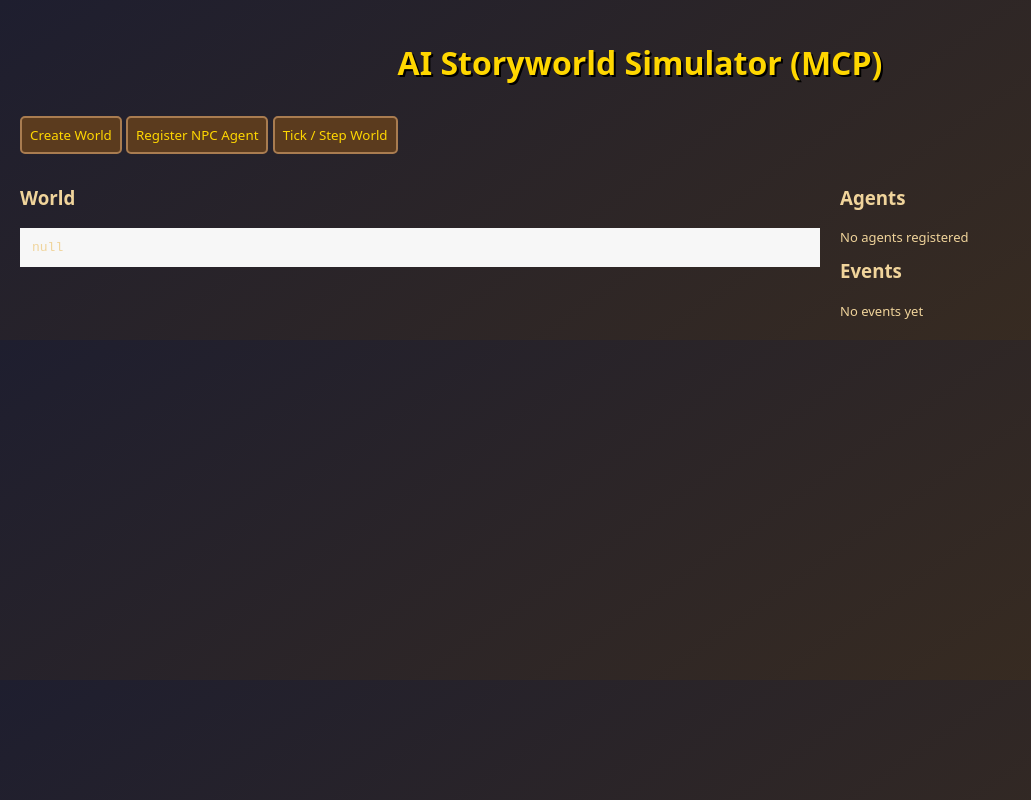
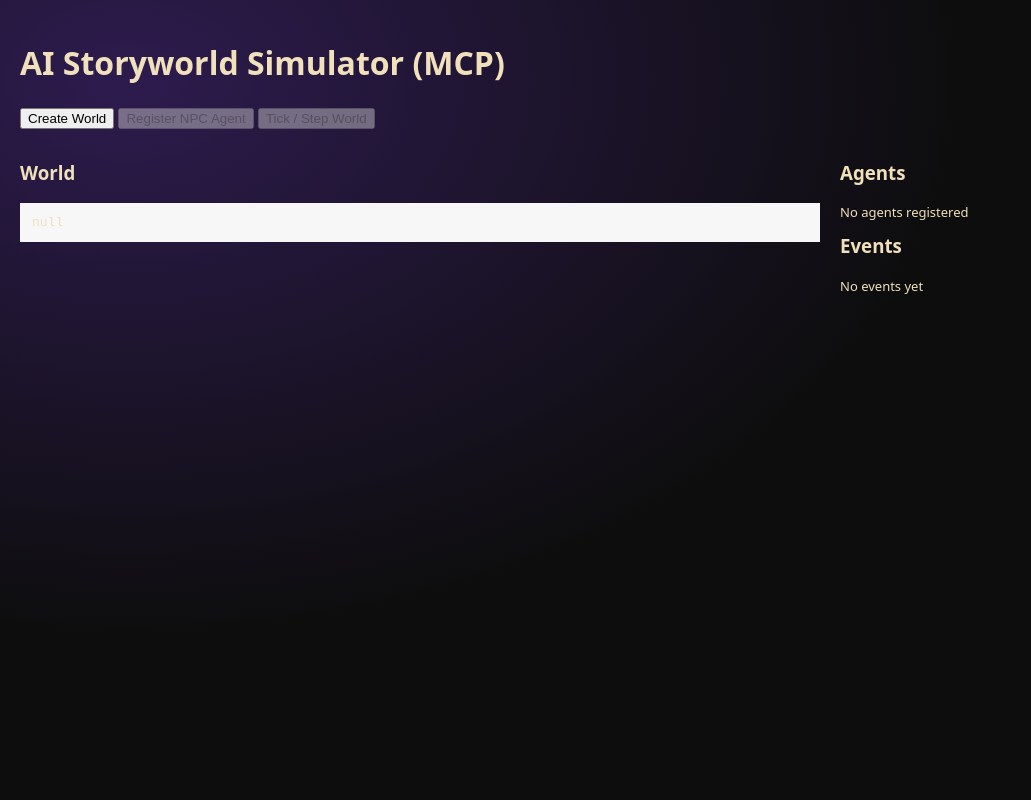
Before and after one commit to ayushsh37/AI-Storyworld-frontend, a React (Vite) app: page / in a window 1280 px wide. Shown: the whole page, without its empty margins (0-1031 px from the left). Built offline with nearby package versions, Linux system fonts and the light colour scheme.

Commit message:
Update style.css

```diff
--- a/style.css
+++ b/style.css
@@ -1,74 +1,141 @@
-body {
-  font-family: 'MedievalSharp', cursive;
-  background: linear-gradient(145deg, #1e1e2f, #3b2d1f);
-  color: #f0d49b;
-  margin: 0;
-  padding: 0;
+/* Global RPG Theme */
+:root {
+  --gold: #ffd700;
+  --gold-dark: #a67c00;
+  --wood: #7b4b1d;
+  --wood-dark: #5e3613;
+  --parchment: #fdf5e6;
+  --ink: #2b1e12;
+  --panel-bg: rgba(0, 0, 0, 0.6);
 }
 
-.container {
-  max-width: 800px;
-  margin: auto;
-  padding: 20px;
+* { box-sizing: border-box; }
+html, body, #root { height: 100%; }
+
+body {
+  margin: 0;
+  font-family: 'MedievalSharp', cursive;
+  color: #f0e0bb;
+  background: radial-gradient(1200px 800px at 10% 10%, #2d1b4e, #0d0d0d 70%);
+  background-attachment: fixed;
 }
 
-h1 {
-  text-align: center;
-  color: #ffd700;
-  text-shadow: 2px 2px #000;
+.app-shell {
+  display: flex;
+  flex-direction: column;
+  align-items: center;
+  padding: 24px;
+  gap: 20px;
 }
 
-.panel {
-  background: rgba(0, 0, 0, 0.6);
-  border: 3px solid #a97c50;
-  border-radius: 8px;
-  padding: 15px;
-  margin-bottom: 20px;
-  box-shadow: 0 0 10px #000;
+/* Title */
+.title {
+  color: var(--gold);
+  text-shadow: 2px 2px #000;
+  font-size: 2.2rem;
+  margin: 0;
 }
 
-h2 {
-  margin-top: 0;
-  color: #ffcc66;
-  text-shadow: 1px 1px #000;
+/* Panels */
+.panel {
+  width: min(980px, 92vw);
+  background: var(--panel-bg);
+  border: 3px solid var(--gold);
+  border-radius: 12px;
+  padding: 18px;
+  box-shadow: 0 0 24px rgba(255, 215, 0, 0.2);
 }
 
-input, button {
-  font-family: inherit;
-  padding: 8px;
-  margin-top: 10px;
-  border: 2px solid #a97c50;
-  border-radius: 5px;
+.panel h2 {
+  margin: 0 0 12px 0;
+  color: var(--gold);
+  text-shadow: 1px 1px #000;
+  font-size: 1.3rem;
 }
 
-input {
-  background: #2c2c3e;
-  color: #f0d49b;
-  width: 100%;
+/* Inputs + Buttons */
+.input-row {
+  display: grid;
+  grid-template-columns: 1fr auto;
+  gap: 10px;
 }
 
-button {
-  background: #5b3b1e;
-  color: #ffd700;
-  cursor: pointer;
-  transition: all 0.2s ease-in-out;
+.input, .select {
+  width: 100%;
+  padding: 10px 12px;
+  border-radius: 8px;
+  border: 2px solid var(--gold);
+  background: rgba(255,255,255,0.08);
+  color: #ffeec0;
 }
 
-button:hover {
-  background: #8b5a2b;
-  transform: scale(1.05);
-  box-shadow: 0 0 8px gold;
+.btn {
+  padding: 10px 14px;
+  border-radius: 10px;
+  border: 2px solid var(--gold-dark);
+  background: linear-gradient(to bottom, var(--gold), var(--gold-dark));
+  color: #111;
+  font-weight: bold;
+  cursor: pointer;
+  transition: transform 0.15s ease, box-shadow 0.2s ease;
 }
 
-.world-item {
-  padding: 8px;
-  margin: 5px 0;
-  border: 1px solid #a97c50;
-  background: rgba(255, 215, 0, 0.1);
-  border-radius: 4px;
-  transition: background 0.3s;
+.btn:hover {
+  transform: translateY(-1px) scale(1.02);
+  box-shadow: 0 0 12px rgba(255, 215, 0, 0.6);
 }
 
-.world-item:hover {
-  background: rgba(255, 215, 0, 0.3);
+.btn.secondary {
+  background: linear-gradient(to bottom, #4b2e19, #2e1b0e);
+  color: #ffe4a0;
+  border-color: #9b6b35;
 }
+
+/* Two columns panel layout on wide screens */
+.grid-2 {
+  display: grid;
+  grid-template-columns: 1fr 1fr;
+  gap: 14px;
+}
+@media (max-width: 900px) {
+  .grid-2 { grid-template-columns: 1fr; }
+}
+
+/* World + Events boxes */
+.box {
+  background: rgba(255,255,255,0.06);
+  border: 2px solid #9b6b35;
+  border-radius: 10px;
+  padding: 12px;
+  min-height: 120px;
+}
+
+.scroll {
+  max-height: 360px;
+  overflow: auto;
+}
+
+/* List items */
+.item {
+  border: 1px solid #9b6b35;
+  background: rgba(255, 215, 0, 0.08);
+  padding: 10px;
+  border-radius: 8px;
+  margin-bottom: 8px;
+}
+
+/* Small text */
+.muted { opacity: 0.85; font-size: 0.95rem; }
+
+/* Footer */
+.footer {
+  color: #ccb07a;
+  opacity: 0.8;
+  font-size: 0.9rem;
+}
+
+/* Scrollbar theming */
+::-webkit-scrollbar { width: 10px; height: 10px; }
+::-webkit-scrollbar-track { background: rgba(0,0,0,0.25); }
+::-webkit-scrollbar-thumb { background: var(--wood); border-radius: 6px; }
+::-webkit-scrollbar-thumb:hover { background: var(--wood-dark); }
```
